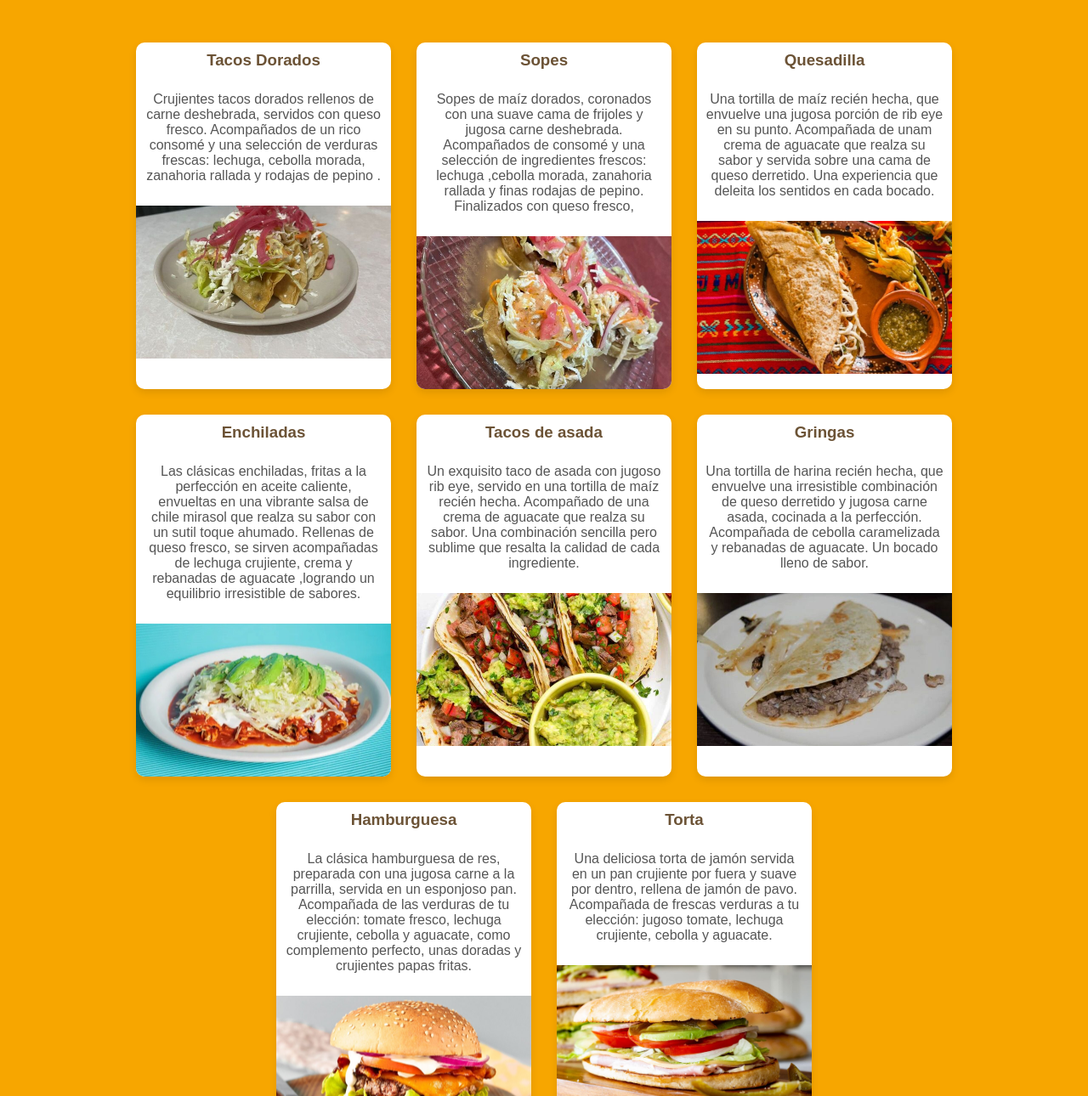
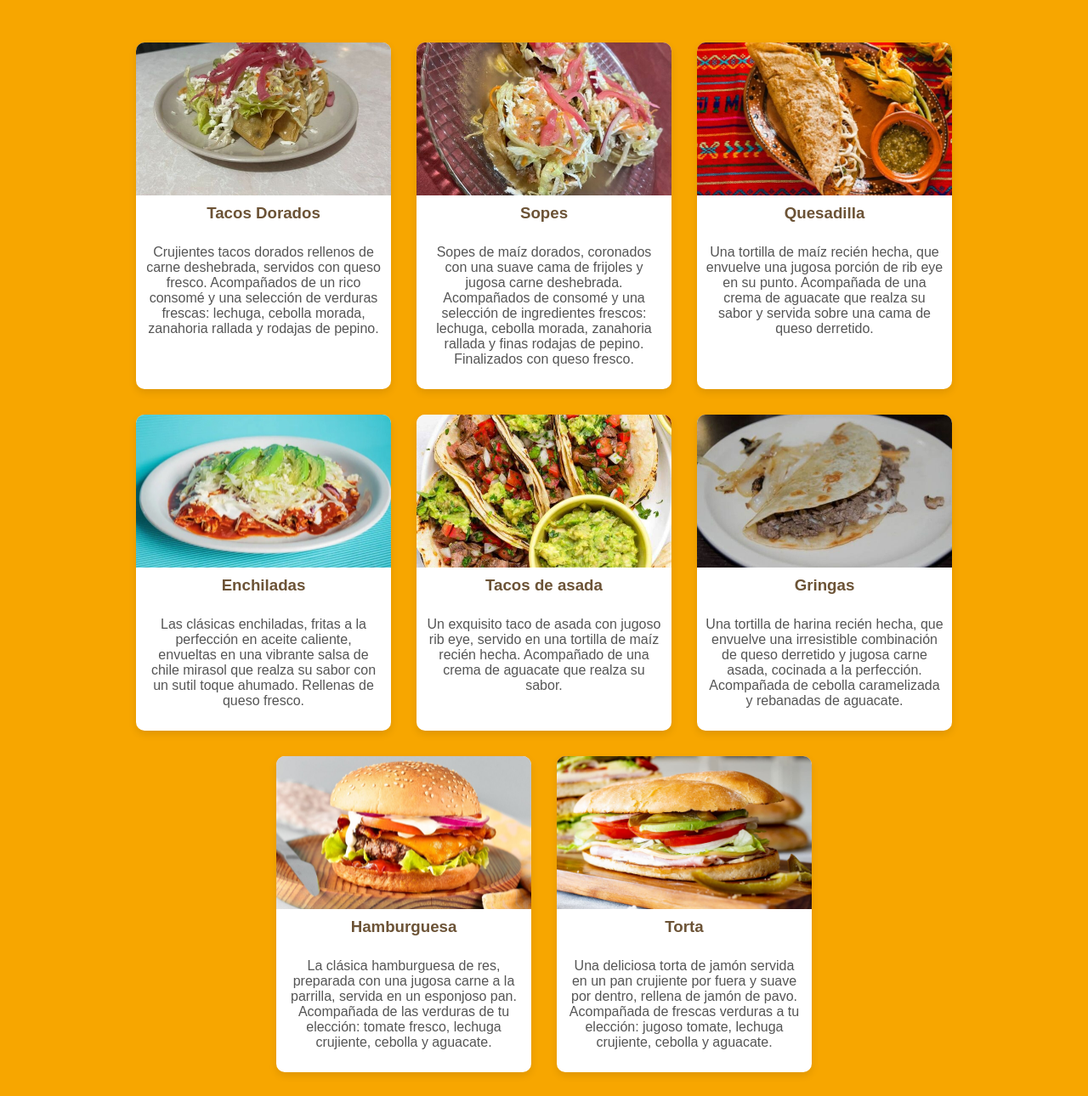
Before and after one commit to SebaDios/Proyecto_Integrado_SuperSayayin, a plain HTML site: page Proyecto Integrado/menu.html in a window 1280 px wide. Shown: the part 404-1694 px from the top of the page at 85% size. Drawn offline with Linux system fonts and the light colour scheme.

Commit message:
Update menu.html
actualizado

```diff
--- a/Proyecto Integrado/menu.html
+++ b/Proyecto Integrado/menu.html
@@ -2,8 +2,9 @@
 <html lang="es">
 <head>
     <meta charset="UTF-8">
-<meta name = "viewport" content="width=device-width, initial-scale=1.0">
-<title>Antojitos ALKASE-Menú</title>
+    <meta name="viewport" content="width=device-width, initial-scale=1.0">
+    <link rel="stylesheet" href="https://cdnjs.cloudflare.com/ajax/libs/font-awesome/6.4.0/css/all.min.css">
+    <title>Antojitos ALKASE - Menú</title>
     <link rel="icon" type="image/png" href="faviconMed.png">
     <link rel="shortcut icon" href="favicon.ico">
     <link rel="apple-touch-icon" href="favicon.png">
@@ -12,80 +13,77 @@
 <body>
     <header>
         <div class="header-text">
-<h1> Antojitos ALKASE </h1>
-<p>El autentico sazón de Sinaloa hasta tu mesa</p>
+            <h1>Antojitos ALKASE</h1>
+            <p>El auténtico sazón de Sinaloa hasta tu mesa.</p>
         </div>
         <img src="Logo.png" alt="logo ALKASE">
     </header>
-<nav><!--Barra de navegacion con los enlaces de las otras paginas-->
-<a href="Index.html">Inicio</a>
-<a href="Menu.html">Menu</a>
+    <nav>
+        <a href="index.html">Inicio</a>
+        <a href="menu.html">Menú</a>
         <a href="nosotros.html">Sobre Nosotros</a>
-<a href="contacto.html">Contactanos</a>
+        <a href="contacto.html">Sugerencias/Ubicación</a>
     </nav>
 
+    <main>
         <section>
             <h2>Menú</h2>
-
             <div class="menu-items">
-        <div class = "menu-item">
-            <h3>Tacos Dorados </h3>
-            <p>Crujientes tacos dorados rellenos de carne deshebrada, servidos con queso fresco. Acompañados de un rico consomé y una selección de verduras frescas:
-            lechuga, cebolla morada, zanahoria rallada y rodajas de pepino .</p>
-            <img src="imagenTacos.jpg" alt="Tacos Dorados "/>
+                <div class="menu-item">
+                    <img src="imagenTacos.jpg" alt="Tacos Dorados">
+                    <h3>Tacos Dorados</h3>
+                    <p>Crujientes tacos dorados rellenos de carne deshebrada, servidos con queso fresco. Acompañados de un rico consomé y una selección de verduras frescas: lechuga, cebolla morada, zanahoria rallada y rodajas de pepino.</p>
                 </div>
-        <div class = "menu-item">
+                <div class="menu-item">
+                    <img src="imagenSopes.jpg" alt="Sopes">
                     <h3>Sopes</h3>
-            <p>Sopes de maíz dorados, coronados con una suave cama de frijoles y jugosa carne deshebrada. Acompañados de consomé y una selección de ingredientes frescos: lechuga
-                ,cebolla morada, zanahoria rallada y finas rodajas de pepino. Finalizados con queso fresco,</p>
-            <img src="imagenSopes.jpg" alt="Sopes"/>
+                    <p>Sopes de maíz dorados, coronados con una suave cama de frijoles y jugosa carne deshebrada. Acompañados de consomé y una selección de ingredientes frescos: lechuga, cebolla morada, zanahoria rallada y finas rodajas de pepino. Finalizados con queso fresco.</p>
                 </div>
-        <div class = "menu-item">
+                <div class="menu-item">
+                    <img src="imagenQuesadilla.jpg" alt="Quesadilla">
                     <h3>Quesadilla</h3>
-            <p>Una tortilla de maíz recién hecha, que envuelve una jugosa porción de rib eye en su punto. Acompañada de unam crema de aguacate que realza su sabor y servida sobre una cama de queso derretido.
-                 Una experiencia que deleita los sentidos en cada bocado.</p>
-            <img src="imagenQuesadilla.jpg" alt="Quesadilla"/>
+                    <p>Una tortilla de maíz recién hecha, que envuelve una jugosa porción de rib eye en su punto. Acompañada de una crema de aguacate que realza su sabor y servida sobre una cama de queso derretido.</p>
                 </div>
-        <div class = "menu-item">
+                <div class="menu-item">
+                    <img src="imagenEnchiladaMenu.jpg" alt="Enchiladas">
                     <h3>Enchiladas</h3>
-            <p>Las clásicas enchiladas, fritas a la perfección en aceite caliente, envueltas en una vibrante salsa de chile mirasol que realza su sabor con un sutil toque ahumado. Rellenas de queso fresco, se sirven
-                 acompañadas de lechuga crujiente, crema y rebanadas de aguacate ,logrando un equilibrio irresistible de sabores.</p>
-            <img src="imagenEnchiladaMenu.jpg" alt="Enchiladas"/>
+                    <p>Las clásicas enchiladas, fritas a la perfección en aceite caliente, envueltas en una vibrante salsa de chile mirasol que realza su sabor con un sutil toque ahumado. Rellenas de queso fresco.</p>
                 </div>
-        <div class = "menu-item">
-            <h3>Tacos de asada </h3>
-            <p>Un exquisito taco de asada con jugoso rib eye, servido en una tortilla de maíz recién hecha. Acompañado de una crema de aguacate que realza su sabor. Una combinación sencilla pero sublime que resalta la
-                calidad de cada ingrediente.</p>
-            <img src="imagenTacosAsa.jpg" alt="Tacos"/>
+                <div class="menu-item">
+                    <img src="imagenTacosAsa.jpg" alt="Tacos de asada">
+                    <h3>Tacos de asada</h3>
+                    <p>Un exquisito taco de asada con jugoso rib eye, servido en una tortilla de maíz recién hecha. Acompañado de una crema de aguacate que realza su sabor.</p>
                 </div>
-        <div class = "menu-item">
+                <div class="menu-item">
+                    <img src="imagenGringa.jpg" alt="Gringas">
                     <h3>Gringas</h3>
-            <p>Una tortilla de harina recién hecha, que envuelve una irresistible combinación de queso derretido y jugosa carne asada, cocinada a la perfección. Acompañada de cebolla caramelizada y rebanadas de aguacate.
-                Un bocado lleno de sabor.</p>
-            <img src="imagenGringa.jpg" alt="Gringa"/>
+                    <p>Una tortilla de harina recién hecha, que envuelve una irresistible combinación de queso derretido y jugosa carne asada, cocinada a la perfección. Acompañada de cebolla caramelizada y rebanadas de aguacate.</p>
                 </div>
-            <div class = "menu-item">
+                <div class="menu-item">
+                    <img src="imagenHamburg.jpg" alt="Hamburguesa">
                     <h3>Hamburguesa</h3>
-                <p>La clásica hamburguesa de res, preparada con una jugosa carne a la parrilla, servida en un esponjoso pan. Acompañada de las verduras de tu elección: tomate fresco, lechuga crujiente, cebolla y aguacate,
-                    como complemento perfecto, unas doradas
-                    y crujientes papas fritas.</p>
-                <img src="imagenHamburg.jpg" alt="Hamburguesa"/>
+                    <p>La clásica hamburguesa de res, preparada con una jugosa carne a la parrilla, servida en un esponjoso pan. Acompañada de las verduras de tu elección: tomate fresco, lechuga crujiente, cebolla y aguacate.</p>
                 </div>
-            <div class = "menu-item">
+                <div class="menu-item">
+                    <img src="imagenTorta.jpg" alt="Torta">
                     <h3>Torta</h3>
-                <p>Una deliciosa torta de jamón servida en un pan crujiente por fuera y suave por dentro, rellena de jamón de pavo. Acompañada de frescas verduras a tu elección: jugoso tomate, lechuga crujiente,
-                    cebolla y aguacate.</p>
-                <img src="imagenTorta.jpg" alt="Torta"/>
+                    <p>Una deliciosa torta de jamón servida en un pan crujiente por fuera y suave por dentro, rellena de jamón de pavo. Acompañada de frescas verduras a tu elección: jugoso tomate, lechuga crujiente, cebolla y aguacate.</p>
                 </div>
             </div>
         </section>
-</div>
+    </main>
 
     <footer>
         <p>2025 Antojitos ALKASE todos los derechos reservados</p>
         <p>Visitanos en nuestras redes sociales:</p>
-<a href="https://www.facebook.com/" target="_blank">facebook</a>
-<a href="https://www.instagram.com/" target="_blank">WhatsApp</a>
+        <div class="social-icons">
+            <a href="https://www.facebook.com/tuperfil" target="_blank" aria-label="Facebook">
+                <i class="fab fa-facebook-f"></i>
+            </a>
+            <a href="https://wa.me/5211234567890" target="_blank" aria-label="WhatsApp">
+                <i class="fab fa-whatsapp"></i>
+            </a>
+        </div>
     </footer>
 </body>
 </html>
```
Lines whose indentation alone changed are shown as unchanged.
